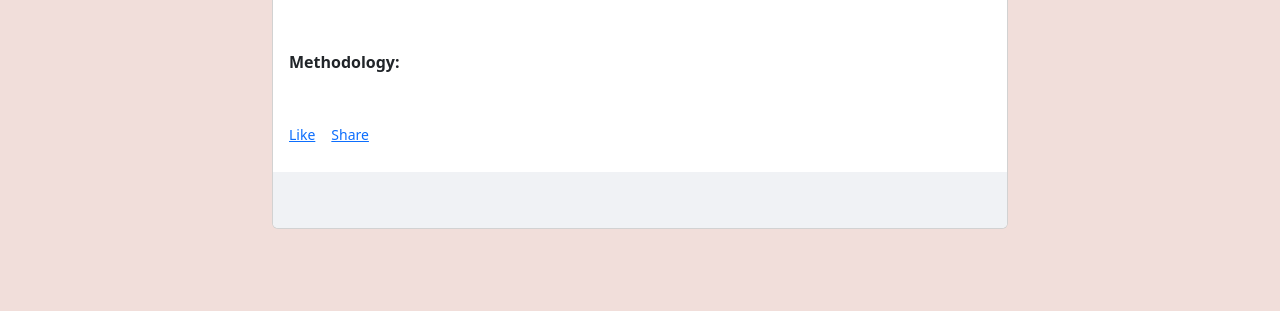
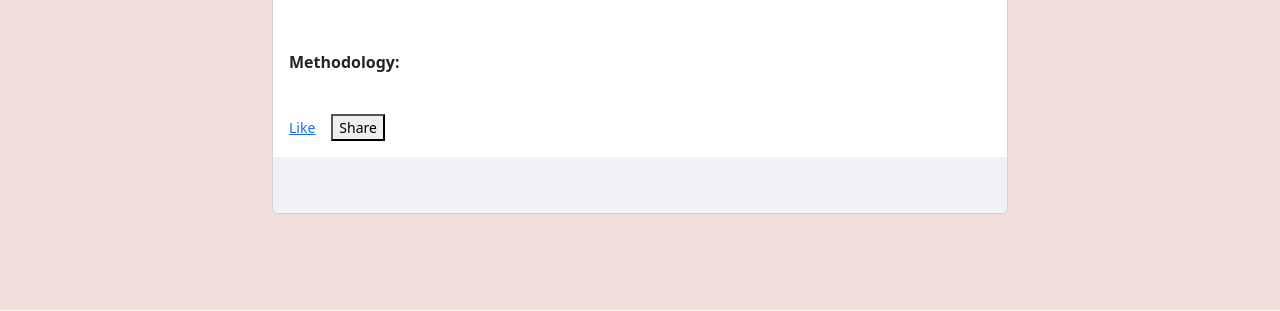
Before and after one commit to FongWaiLam/recipez, a Django app: page /recipez/recipe/1/ in a window 1280 px wide. Shown: the part 629-940 px from the top of the page. Run offline with Django 4.2, Linux system fonts and the light colour scheme; data that the repository does not hold is empty; some libraries are stand-ins or nearby versions.

Commit message:
share recipe (copy url to clipboard)

```diff
--- a/templates/recipez/recipe.html
+++ b/templates/recipez/recipe.html
@@ -46,8 +46,13 @@
                                 <a href="#!" class="d-flex align-items-center me-3">
                                     <p class="mb-0">Like</p>
                                 </a>
-                                <a href="#!" class="d-flex align-items-center me-3">
-                                    <p class="mb-0">Share</p><br><br>
+                                <button onclick="copyUrl()">Share</button>
+                                <script>
+                                    function copyUrl() {
+                                        navigator.clipboard.writeText(this.location.href);
+                                        alert("Copied to clipboard!");
+                                    }
+                                </script>
                                 </a>
                             </div>
                         </div>
```
Also changed, not shown: 1 other file.
